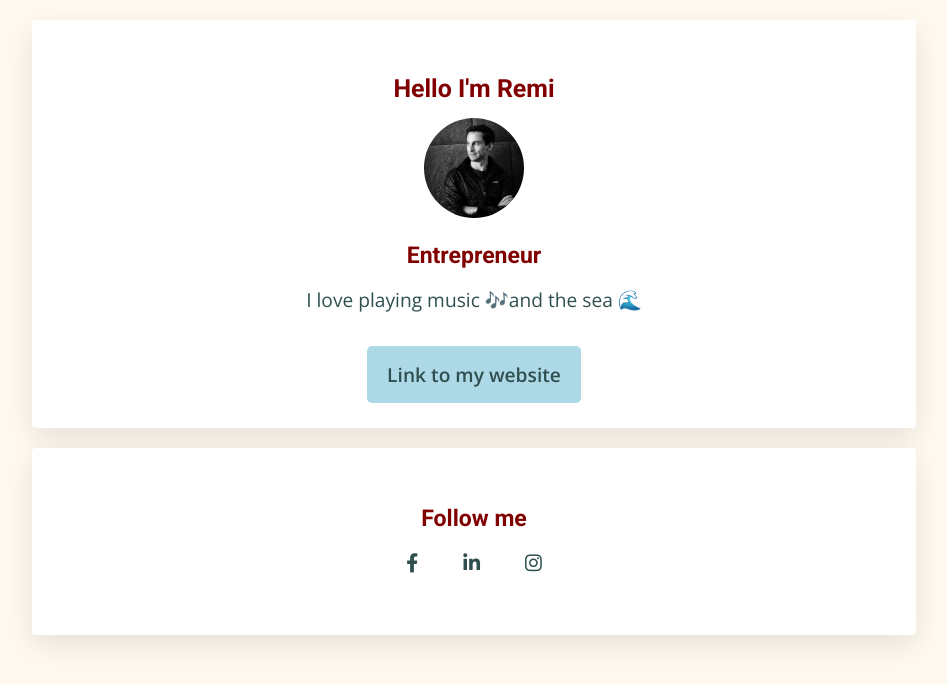
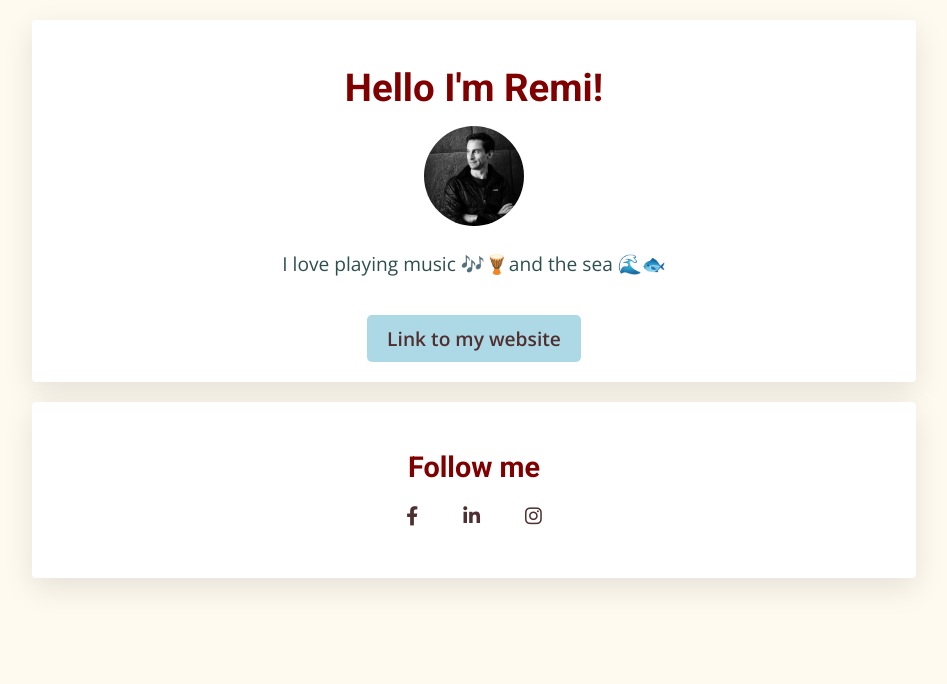
Before and after one commit to remdms/profile, a plain HTML site: page index.html in a window 1280 px wide. Shown: the whole page, without its empty margins (166-1113 px from the left). Drawn offline with nearby package versions, Linux system fonts and the light colour scheme.

Commit message:
profile update

```diff
--- a/index.html
+++ b/index.html
@@ -11,10 +11,10 @@
   <body>
     <div class="container">
       <div class="card-white text-center">
-        <h1>Hello I'm Remi</h1>
+        <h1>Hello I'm Remi!</h1>
         <img src="images/profile_pic.jpg" class="img-circle" alt="Profile picture">
-        <h2>Entrepreneur</h2>
-        <p id="intro-p">I love playing music 🎶and the sea 🌊</p>
+        <!-- <h3>Entrepreneur</h3> -->
+        <p id="intro-p">I love playing music 🎶🪘and the sea 🌊🐟</p>
         <a class="btn-lightblue" href="http://remidumas.com" target="_blank">Link to my website</a>
       </div>
       <div class="card-white text-center">
--- a/style.css
+++ b/style.css
@@ -15,13 +15,13 @@ h1, h2, h3{
 }
 
 h1{
-  font-size: 1.3em;
+  font-size: 1.em;
 }
-h2{
-  font-size: 1.2em;
+h3{
+  font-size: 1.1em;
 }
 a{
-  color: darkslategray;
+  color: rgb(79, 47, 47);
   text-decoration: none;
   font-weight: 600;
 }
@@ -44,7 +44,7 @@ div {
 }
 .card-white{
   background-color: white;
-  padding: 40px;
+  padding: 30px 40px;
   box-shadow: 0px 10px 30px rgba(0, 0, 0, 0.1);
   border-radius: 4px;
   margin: 20px 0px;
@@ -58,7 +58,7 @@ div {
   padding-left: 0px;
 }
 .btn-lightblue {
-  padding: 15px 20px;
+  padding: 10px 20px;
   background-color: lightblue;
   border-radius: 5px;
 }
```
